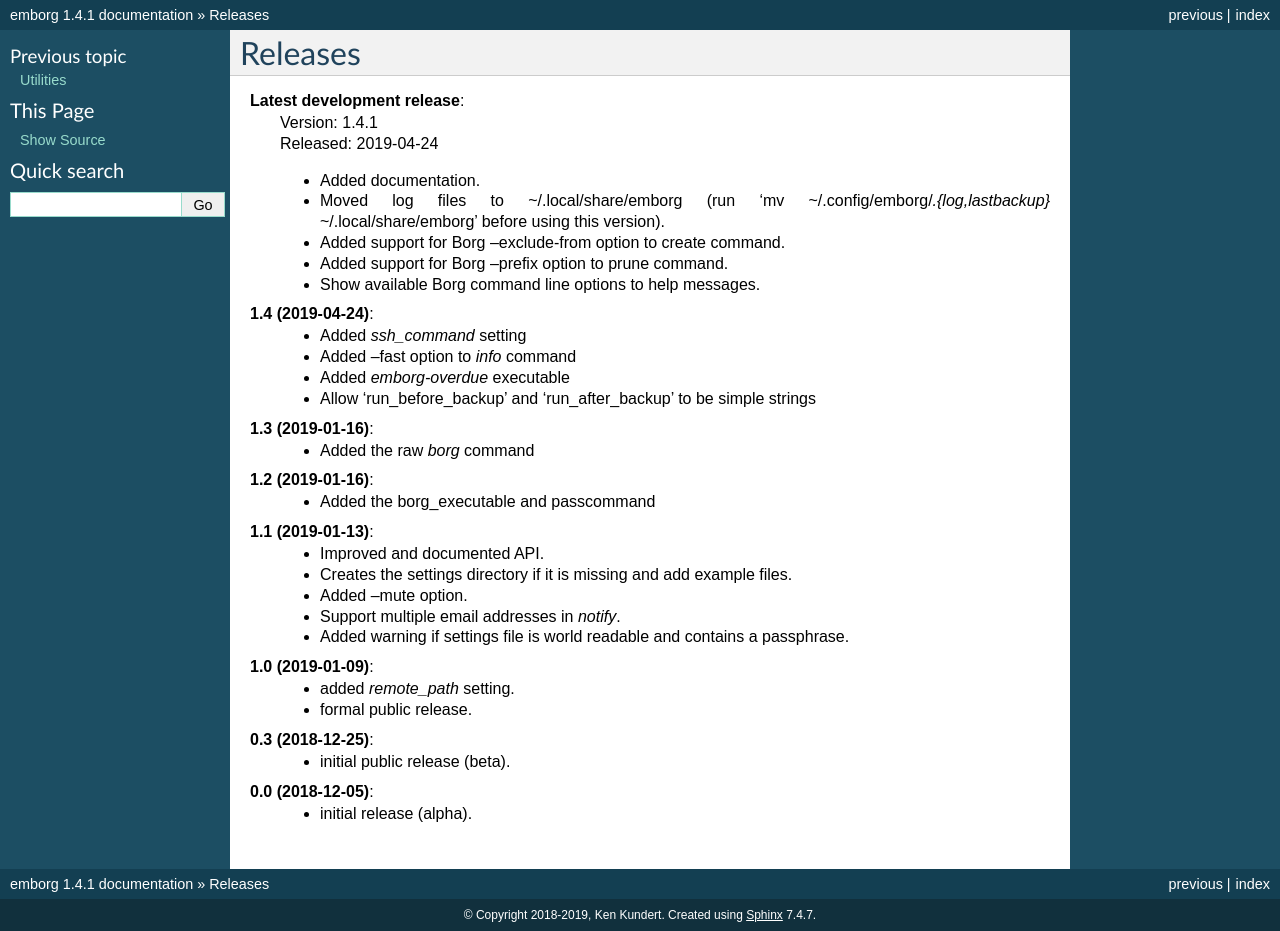
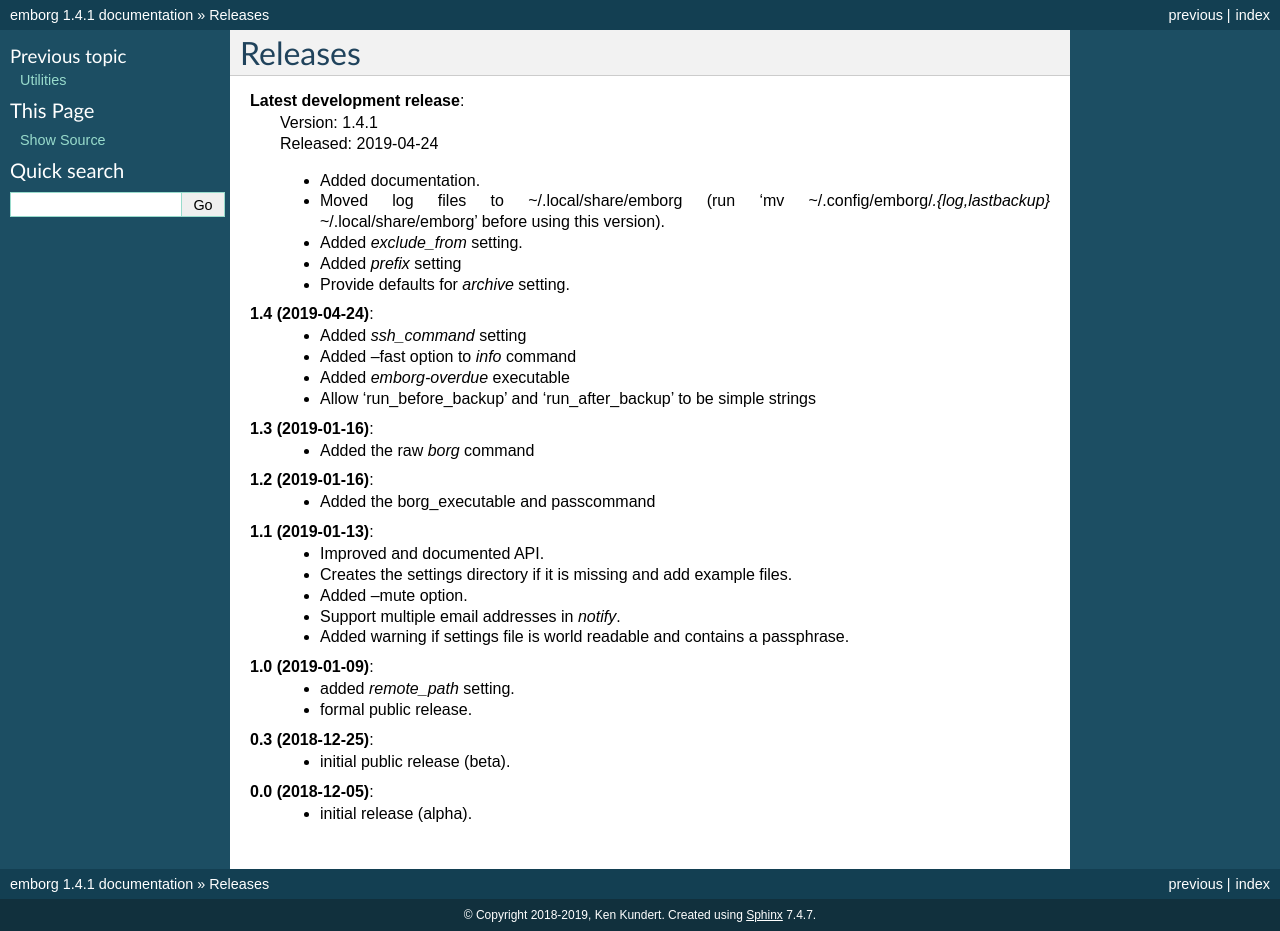
Before and after one commit to KenKundert/emborg, a Sphinx documentation site: the page built from doc/releases.rst, in a window 1280 px wide. Built offline with Sphinx 7.4.7, drawn with Linux system fonts in a browser that asks for light colours.

Commit message:
Refine release notes.

```diff
--- a/doc/releases.rst
+++ b/doc/releases.rst
@@ -9,9 +9,9 @@
     - Moved log files to ~/.local/share/emborg (run 'mv
       ~/.config/emborg/*.{log,lastbackup}* ~/.local/share/emborg' before using
       this version).
-    - Added support for Borg --exclude-from option to create command.
-    - Added support for Borg --prefix option to prune command.
-    - Show available Borg command line options to help messages.
+    - Added *exclude_from* setting.
+    - Added *prefix* setting
+    - Provide defaults for *archive* setting.
 
 **1.4 (2019-04-24)**:
     - Added *ssh_command* setting
```
